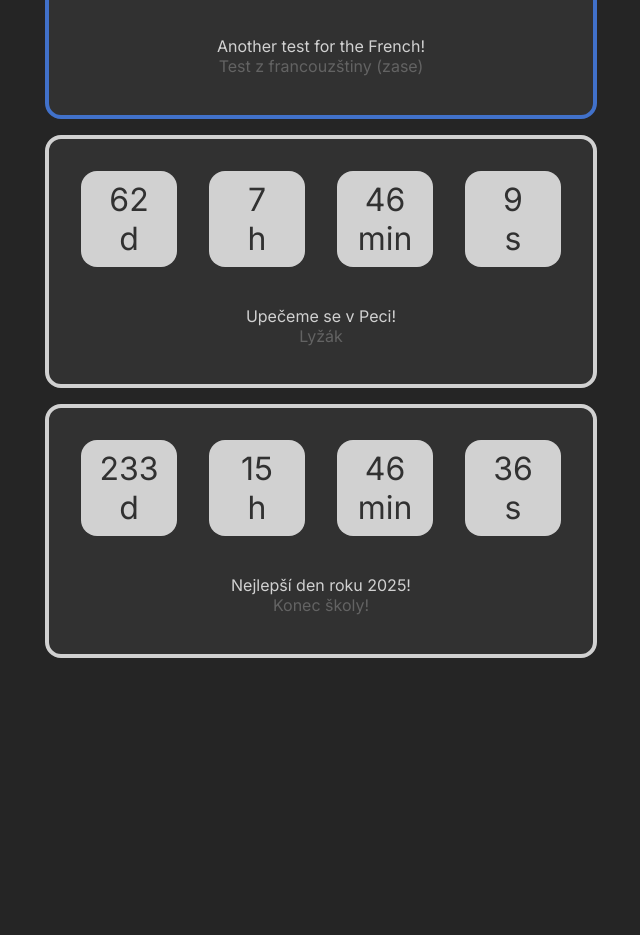
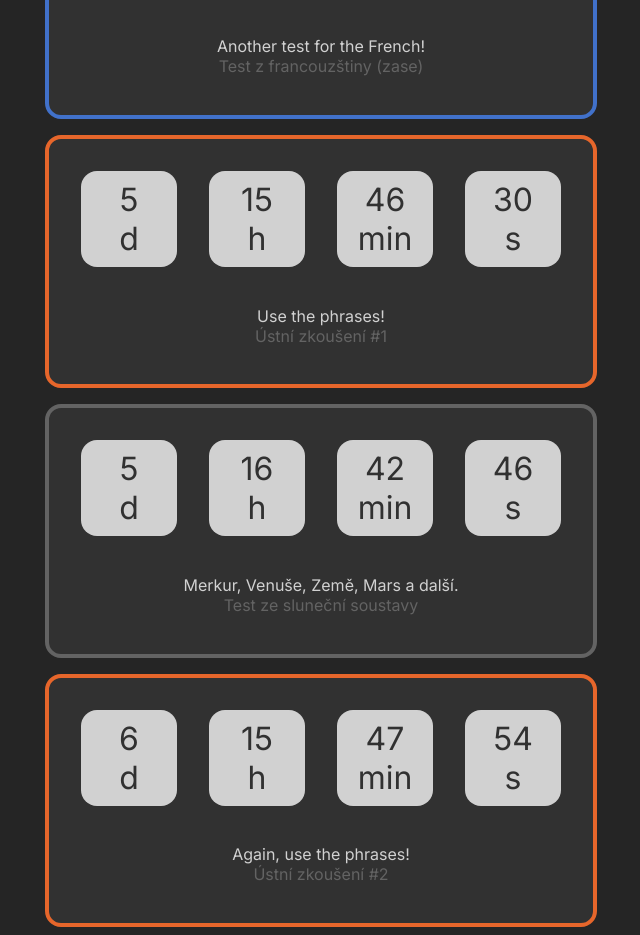
Before and after one commit to sperlicky/sperlicky.github.io, an Angular app: page / in a window 1280 px wide. Shown: the part 697-1632 px from the top of the page, without its empty margins (319-959 px from the left). Before the commit the page ends 1363 px from the top, so only its background shows below. Built offline with nearby package versions, Linux system fonts and the light colour scheme.

Commit message:
added new timers

```diff
--- a/src/app/app.component.html
+++ b/src/app/app.component.html
@@ -1,30 +1,49 @@
 <main>
-  <Timer
+  <app-timer
     type="Entire-class"
     time="2024-11-08T08:55:54"
     name="Finding x"
     description="Čtvrtletka z matiky"
   />
-  <Timer
+  <app-timer
     type="Entire-class"
     time="2024-11-13T08:01:41"
     name="Před naším letopočtem"
     description="Test z dějepisu"
   />
-  <Timer
+
+  <app-timer
     type="French"
     time="2024-11-13T10:56:29"
     name="Another test for the French!"
     description="Test z francouzštiny (zase)"
   />
-  <Timer
+  <app-timer
+    type="S1"
+    time="2024-11-11T08:00:21"
+    name="Use the phrases!"
+    description="Ústní zkoušení #1"
+  />
+  <app-timer
+    type="Entire-class"
+    time="2024-11-11T08:56:37"
+    name="Merkur, Venuše, Země, Mars a další."
+    description="Test ze sluneční soustavy"
+  />
+  <app-timer
+    type="S1"
+    time="2024-11-12:08:01:45"
+    name="Again, use the phrases!"
+    description="Ústní zkoušení #2"
+  />
+  <app-timer
     type="Positive"
     time="2025-01-07"
     name="Upečeme se v Peci!"
     description="Lyžák"
   />
   <!-- ↓ Always last! ↓ -->
-  <Timer
+  <app-timer
     type="Positive"
     time="2025-06-27T08:00:27"
     name="Nejlepší den roku 2025!"
--- a/src/app/timer/timer.component.ts
+++ b/src/app/timer/timer.component.ts
@@ -3,7 +3,7 @@ import gsap from 'gsap';
 import { DecimalPipe } from '@angular/common';
 
 @Component({
-  selector: 'Timer',
+  selector: 'app-timer',
   standalone: true,
   imports: [DecimalPipe],
   templateUrl: './timer.component.html',
```
